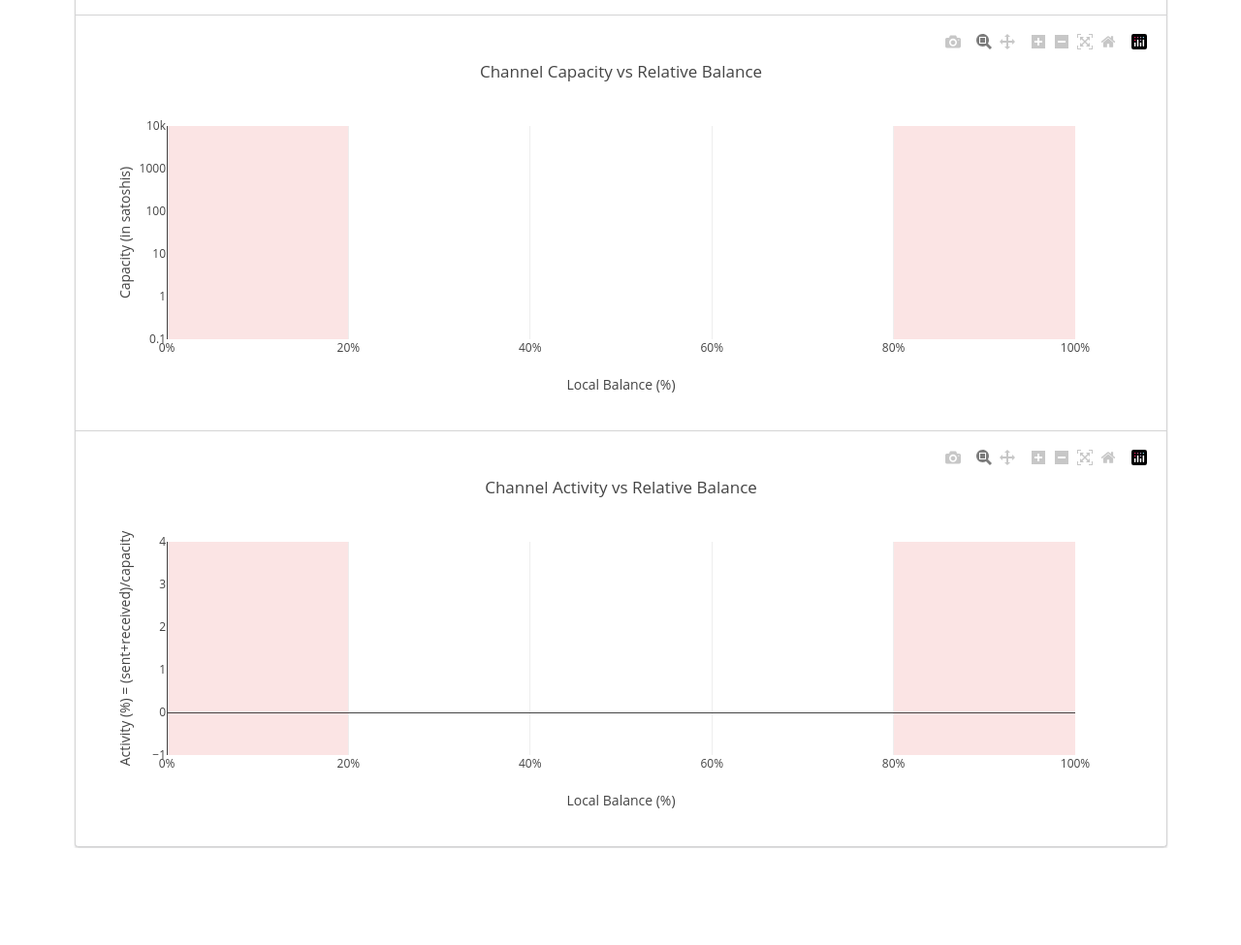
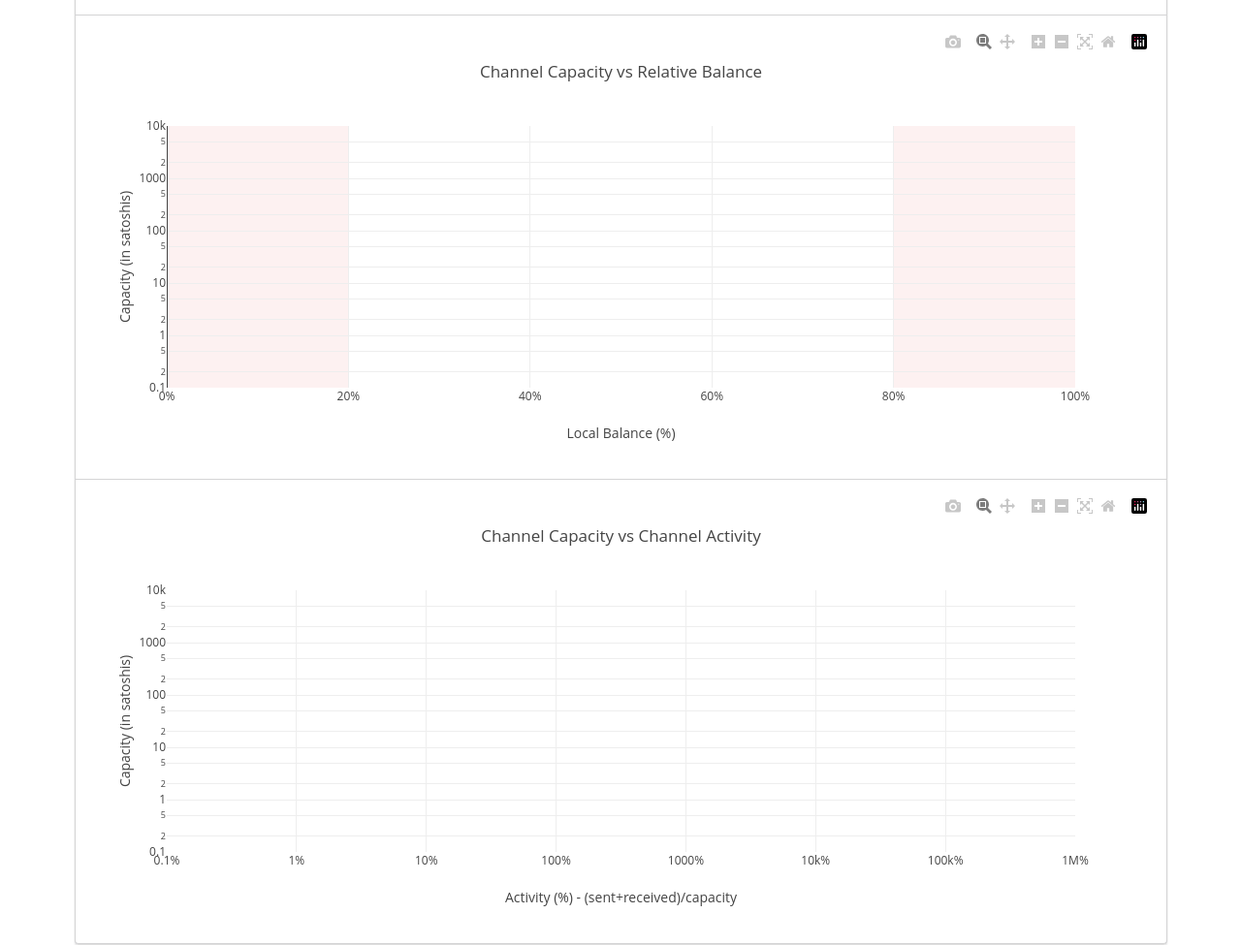
Before and after one commit to djmelik/lndash, a Flask app: template templates/channels.jinja in a window 1280 px wide. Shown: the part 472-1447 px from the top of the page at 97% size. Before the commit the page ends 1347 px from the top, so only its background shows below. Run offline with Flask 2, Linux system fonts and the light colour scheme; the template is opened without the code that fills it, so the values that code supplies are empty; parts of the project's set-up code (start-up, migrations or seed data) failed here and were passed over; some libraries are stand-ins or nearby versions.

Commit message:
channels: update activity graph to reflect against capacity + small UI changes

```diff
--- a/templates/channels.jinja
+++ b/templates/channels.jinja
@@ -74,7 +74,6 @@
             title: 'Channel Liquidity (in satoshis)',
             grid: {rows: 1, columns: 2},
             height: 350,
-            //width: 600,
             showlegend: true,
           };
           Plotly.newPlot('pieChart', data, layout);</script>
@@ -97,7 +96,6 @@
           type: 'log',
           ticksuffix: ' sats',
           showticksuffix: false,
-          showgrid: false,
           title: {text: 'Capacity (in satoshis)'}
         },
         shapes: [
@@ -105,7 +103,7 @@
               type: 'rect',
               xref: 'x', x0: '0', x1: '20',
               yref: 'paper', y0: 0, y1: 1,
-              fillcolor: '#DB282820',
+              fillcolor: '#DB282810',
               layer: "below",
               line: { width: 0 },
           },
@@ -113,12 +111,12 @@
               type: 'rect',
               xref: 'x', x0: '80', x1: '100',
               yref: 'paper', y0: 0, y1: 1,
-              fillcolor: '#DB282820',
+              fillcolor: '#DB282810',
               layer: "below",
               line: { width: 0 },
           },
         ],
-        height: 400,
+        height: 450,
         showlegend: false,
       };
       Plotly.newPlot('scatterPlotCapacity', data, layout);</script>
@@ -129,37 +127,20 @@
         var data = [{{ scatterPlotActivity }}];
 
         var layout = {
-        title: 'Channel Activity vs Relative Balance',
+        title: 'Channel Capacity vs Channel Activity',
         xaxis: {
-          range: [0, 100],
+          type: 'log',
+          dtick: 1,
           ticksuffix: '%',
-          title: {text: 'Local Balance (%)'}
+          title: {text: 'Activity (%) - (sent+received)/capacity'}
         },
         yaxis: {
-          ticksuffix: '%',
+          type: 'log',
+          ticksuffix: ' sats',
           showticksuffix: false,
-          showgrid: false,
-          title: {text: 'Activity (%) = (sent+received)/capacity'}
+          title: {text: 'Capacity (in satoshis)'}
         },
-        shapes: [
-          {
-              type: 'rect',
-              xref: 'x', x0: '0', x1: '20',
-              yref: 'paper', y0: 0, y1: 1,
-              fillcolor: '#DB282820',
-              layer: "below",
-              line: { width: 0 },
-          },
-          {
-              type: 'rect',
-              xref: 'x', x0: '80', x1: '100',
-              yref: 'paper', y0: 0, y1: 1,
-              fillcolor: '#DB282820',
-              layer: "below",
-              line: { width: 0 },
-          },
-        ],
-        height: 400,
+        height: 450,
         showlegend: false,
       };
       Plotly.newPlot('scatterPlotActivity', data, layout);</script>
--- a/views.py
+++ b/views.py
@@ -153,8 +153,9 @@ def channels():
         scatterPlotCapacity["marker"]["color"].append(str(peers[index]["color"]))
 
         scatterPlotActivity["ids"].append(channel.chan_id)
-        scatterPlotActivity["y"].append(round(100.0 * (channel.total_satoshis_sent + channel.total_satoshis_received) / channel.capacity), 2)
-        scatterPlotActivity["x"].append(round(100.0 * channel.local_balance / channel.capacity, 2))
+        scatterPlotActivity["y"].append(int(channel.capacity))
+        scatterPlotActivity["x"].append(round(100.0 * (channel.total_satoshis_sent + channel.total_satoshis_received) / channel.capacity, 2))
+        #scatterPlotActivity["x"].append(round(100.0 * channel.local_balance / channel.capacity, 2))
         scatterPlotActivity["hovertext"].append(peers[index]["alias"])
         scatterPlotActivity["marker"]["color"].append(str(peers[index]["color"]))
 
```
